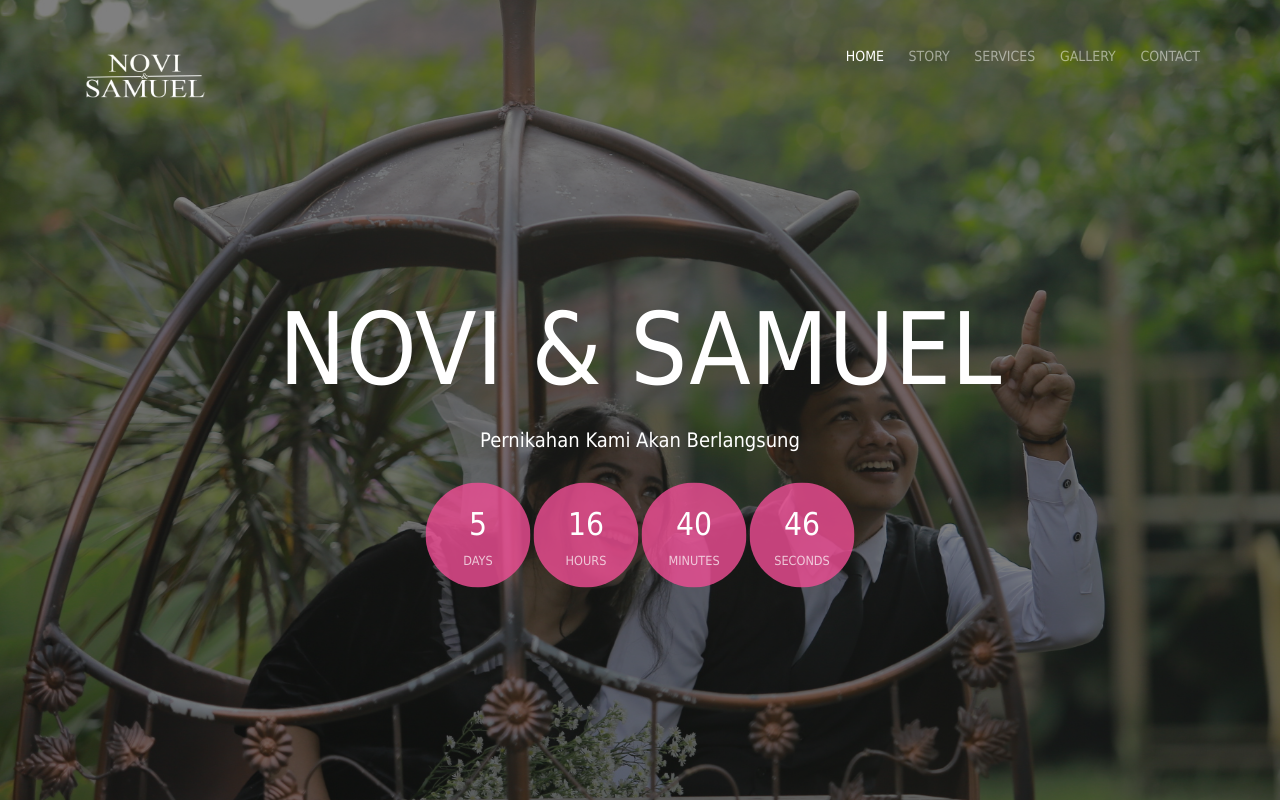
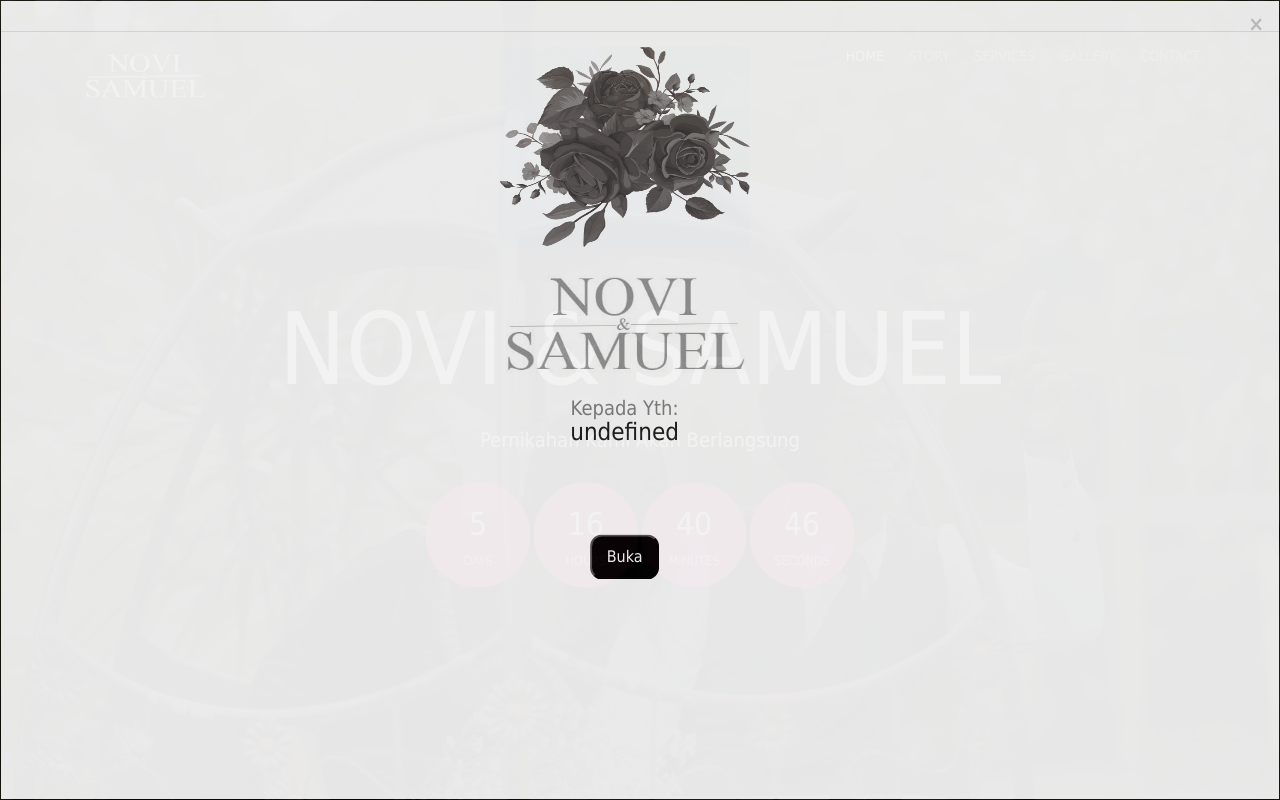
Before and after one commit to kornelius-learn2022/wedding-invitation, a plain HTML site: page index.html in a window 1280 px wide. Shown: the top 800 px of the page. Drawn offline with Linux system fonts and the light colour scheme; files whose address does not match are found by name.

Commit message:
membuat modal

```diff
--- a/css/style.css
+++ b/css/style.css
@@ -22,7 +22,66 @@ body {
   color: #828282;
   background: #fff;
 }
-
+.modal-dialog {
+  width: 100%;
+  height: 100%;
+  margin: 0;
+  padding: 0;
+}
+
+.modal-content {
+  height: 100%;
+  border-radius: 0;
+  opacity: 90%;
+}
+
+.modal-body {
+  height: 70%;
+  overflow-y: auto;
+  padding: 0, 0, 0, 0;
+}
+
+.row-spacer {
+  height: 15%;
+}
+
+.flower {
+  display: block;
+  margin-left: auto;
+  margin-right: auto;
+  width: 250px;
+  height: 200px;
+}
+.logo-row {
+  display: block;
+  margin-left: auto;
+  margin-right: auto;
+  width: 300px;
+  height: 150px;
+}
+.yth-row {
+  margin-top: 0;
+  text-align: center;
+}
+#myParagraph {
+  text-align: center;
+  margin-bottom: 0;
+  margin-top: 0;
+}
+.center {
+  margin: 0;
+  position: absolute;
+  top: 94%;
+  left: 50%;
+  -ms-transform: translate(-50%, -50%);
+  transform: translate(-50%, -50%);
+}
+#myButton {
+  padding: 7px 15px;
+  background-color: #000;
+  color: #ffffff;
+  border-radius: 12px;
+}
 #page {
   position: relative;
   overflow-x: hidden;
--- a/index.html
+++ b/index.html
@@ -74,6 +74,36 @@
 	<div class="fh5co-loader"></div>
 
 	<div id="page">
+		<div id="myModal" class="modal fade modal-fullscreen">
+			<div class="modal-dialog">
+				<div class="modal-content">
+					<div class="modal-header">
+						<button type="button" class="close" data-dismiss="modal">&times;</button>
+					</div>
+					<div class="modal-body">
+						<div class="row">
+							<div class="col-md-12 flower-row">
+								<img class="flower" src="images/flower.jpg" alt="">
+							</div>
+						</div>
+						<div class="col-md-12">
+							<img class="logo-row" src="images/logo-2.jpg">
+						</div>
+						<div class="col-sm-12 text">
+							<h6 class="yth-row">Kepada Yth:</h6>
+							<h3 id="myParagraph"></h3>
+
+
+						</div>
+						<div class="center">
+							<button id="myButton" data-dismiss="modal">Buka</button>
+						</div>
+					</div>
+
+				</div>
+			</div>
+		</div>
+	</div>
 	<nav id="navbar" class="navbar-fixed-top fh5co-nav " role="navigation">
 		<div class="container">
 			<div class="row">
@@ -325,7 +355,7 @@
 
 	<script>
 		var d = new Date(new Date().getTime() + 20 * 120 * 120 * 1639);
-			console.log(d)
+
 		// default example
 		simplyCountdown('.simply-countdown-one', {
 			year: d.getFullYear(),
@@ -347,6 +377,27 @@
 				$nav.toggleClass('scrolled', $(this).scrollTop() > $nav.height());
 			});
 		});
+		$(document).ready(function () {
+			$('#myModal').modal('show');
+		});
+		function getURLParameters() {
+			const urlParams = new URLSearchParams(window.location.search);
+			const params = {};
+			for (const [key, value] of urlParams) {
+				params[key] = value;
+			}
+			return params;
+		}
+
+		// Example usage:
+		const urlParams = getURLParameters();
+		const name = ["Kornelius Putra Aditama"]
+		if (urlParams.id != 0) {
+			const paragraph = document.getElementById("myParagraph");
+			paragraph.textContent = "" + name[urlParams.id - 1];
+		} else {
+			console.log("nama tidak ada")
+		}
 	</script>
 
 </body>
```
Also changed, not shown: images/flower.jpg (added), images/logo-2.jpg (added), 1 other file. Lines whose indentation alone changed are shown as unchanged.
